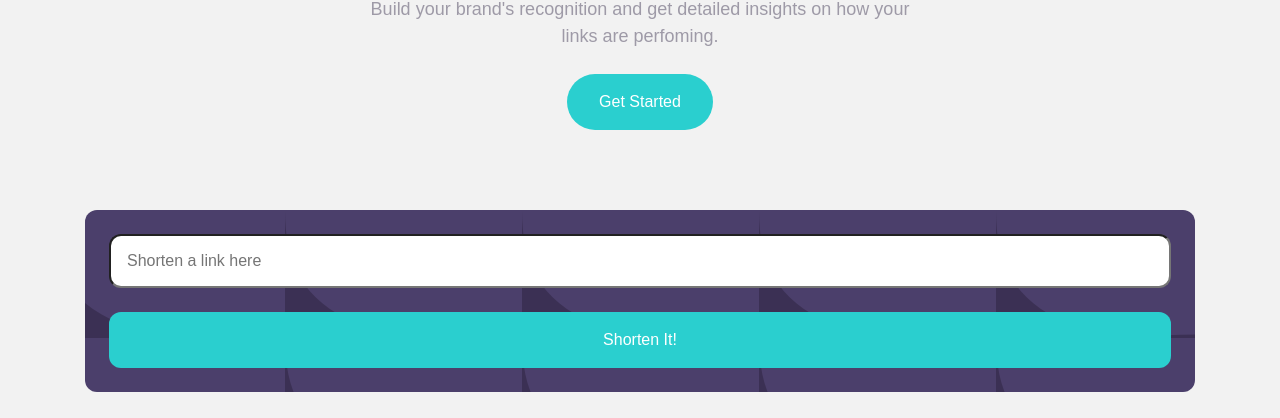
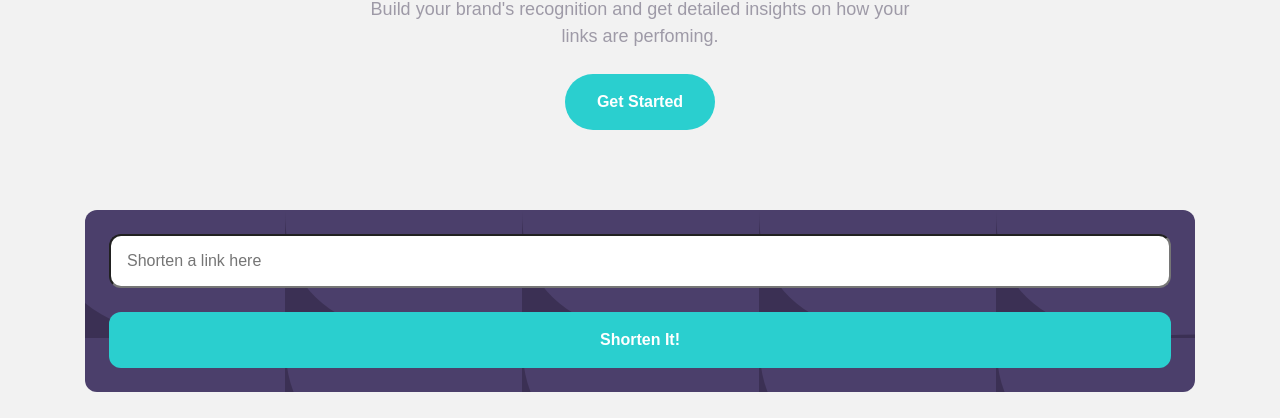
Before and after one commit to Matheusdoe-dev/Shortly, a React (Create React App) app: page / in a window 1280 px wide. Shown: the part 1112-1530 px from the top of the page. Built offline with nearby package versions, Linux system fonts and the light colour scheme.

Commit message:
:lipstick: chore: font weight 700 applied to Primary Button text

```diff
--- a/src/components/Primary-button/styles.js
+++ b/src/components/Primary-button/styles.js
@@ -1,14 +1,17 @@
 import styled from "styled-components";
 // styles
 import colors from "../../styles/settings/colors";
+import borders from "../../styles/tools/borders";
 // components
 import { Button } from "react-bootstrap";
 
 export const PrimaryButtonWrapper = styled(Button)`
   & {
     padding: var(--gap-sm) var(--gap-lg);
-    border-radius: 50px;
+    border-radius: ${borders.radius.buttons};
     background: ${colors.primary.cyan};
     border: none;
+
+    font-weight: 700;
   }
 `;
```
